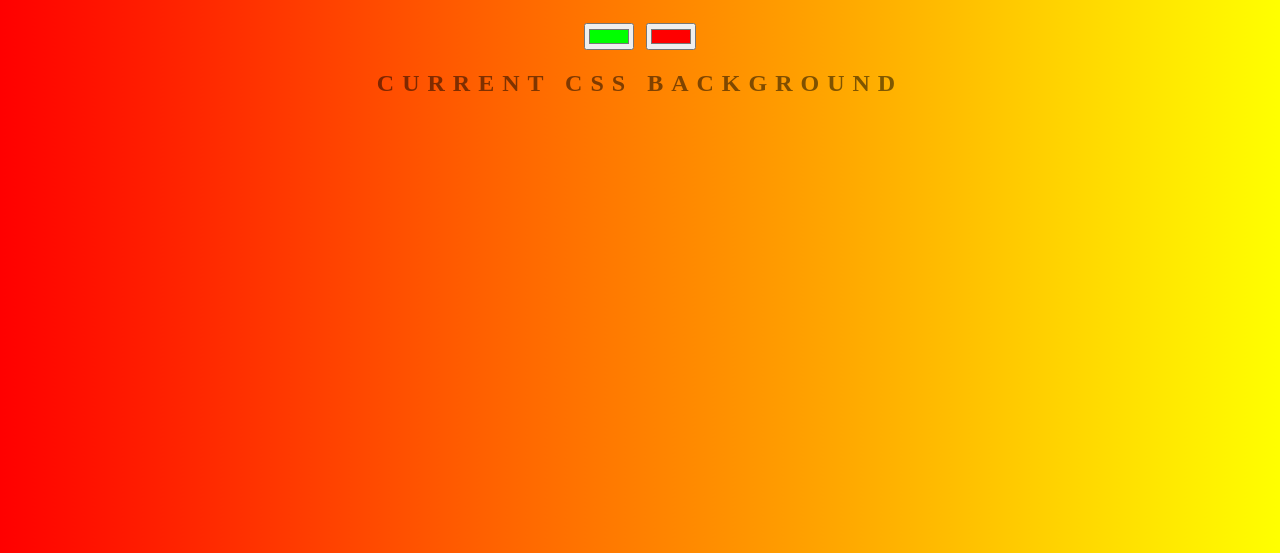
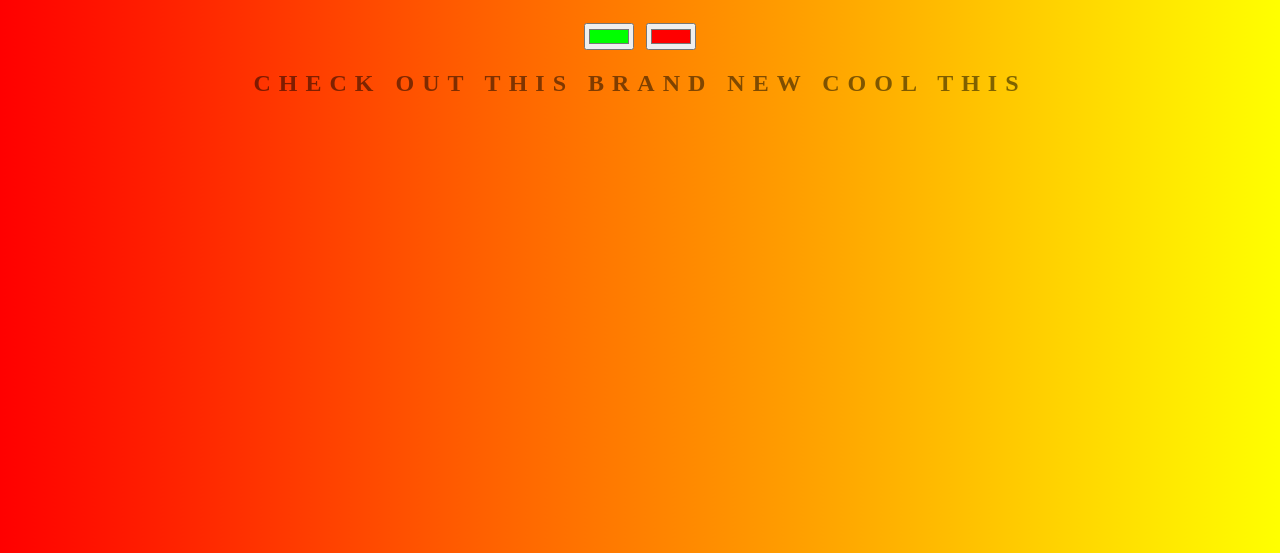
Before and after one commit to TonyBarbou/background-generator, a plain HTML site: page index.html in a window 1280 px wide. Shown: the part 247-800 px from the top of the page. Drawn offline with Linux system fonts and the light colour scheme.

Commit message:
New text on small branch

```diff
--- a/index.html
+++ b/index.html
@@ -8,7 +8,7 @@
 	<h1>Background Generator advanced edition</h1>
 	<input class="color1" type="color" name="color1" value="#00ff00">
 	<input class="color2" type="color" name="color2" value="#ff0000">
-	<h2>Current CSS Background</h2>
+	<h2>Check out this brand new cool this</h2>
 	<h3></h3>
 	<script type="text/javascript" src="script.js"></script>
 </body>
```
